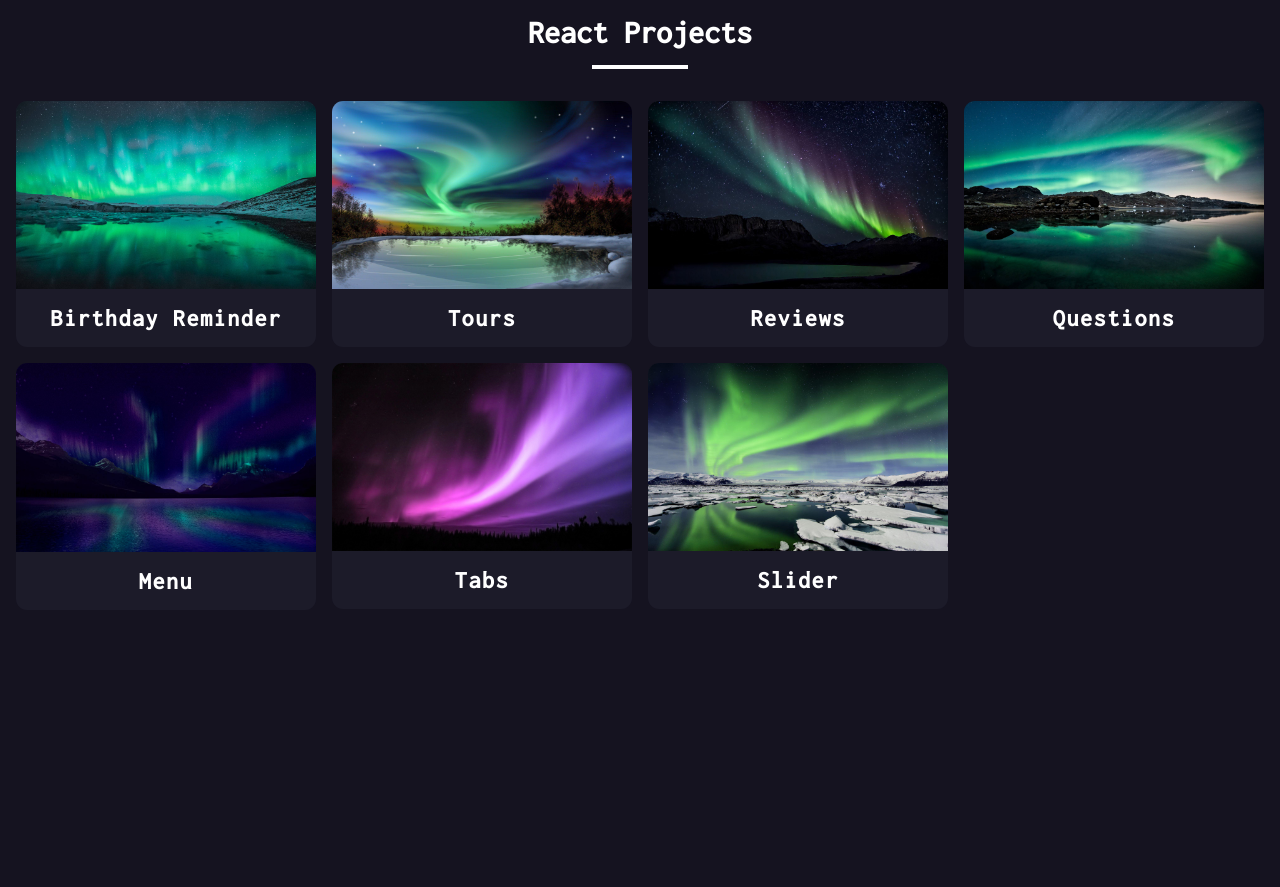
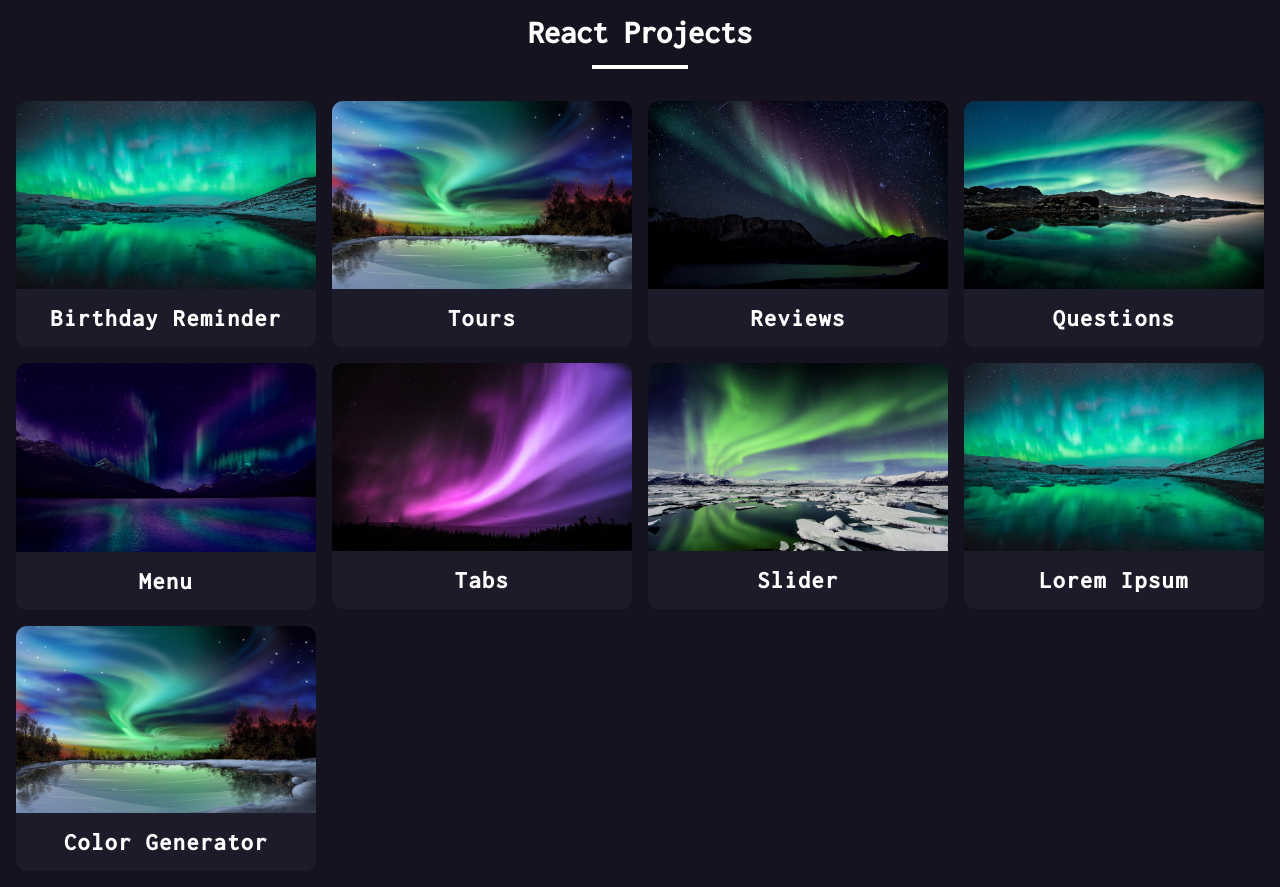
Before and after one commit to mitul-garg/react-practice-projects, a React (Create React App) app: page / in a window 1280 px wide. Before the commit the page ends 800 px from the top, so only its background shows below. Built offline with nearby package versions, Linux system fonts and the light colour scheme.

Commit message:
data.js updated

```diff
--- a/src/data.js
+++ b/src/data.js
@@ -41,6 +41,18 @@ const projects = [
     title: "slider",
     url: "https://mg-react-practice-slider.netlify.app",
   },
+  {
+    id: 8,
+    image: "./images/img1.jpg",
+    title: "lorem ipsum",
+    url: "https://mg-react-practice-lorem-ipsum.netlify.app",
+  },
+  {
+    id: 9,
+    image: "./images/img2.jpg",
+    title: "color generator",
+    url: "https://mg-react-practice-color-generator.netlify.app",
+  },
 ];
 
 export default projects;
```
